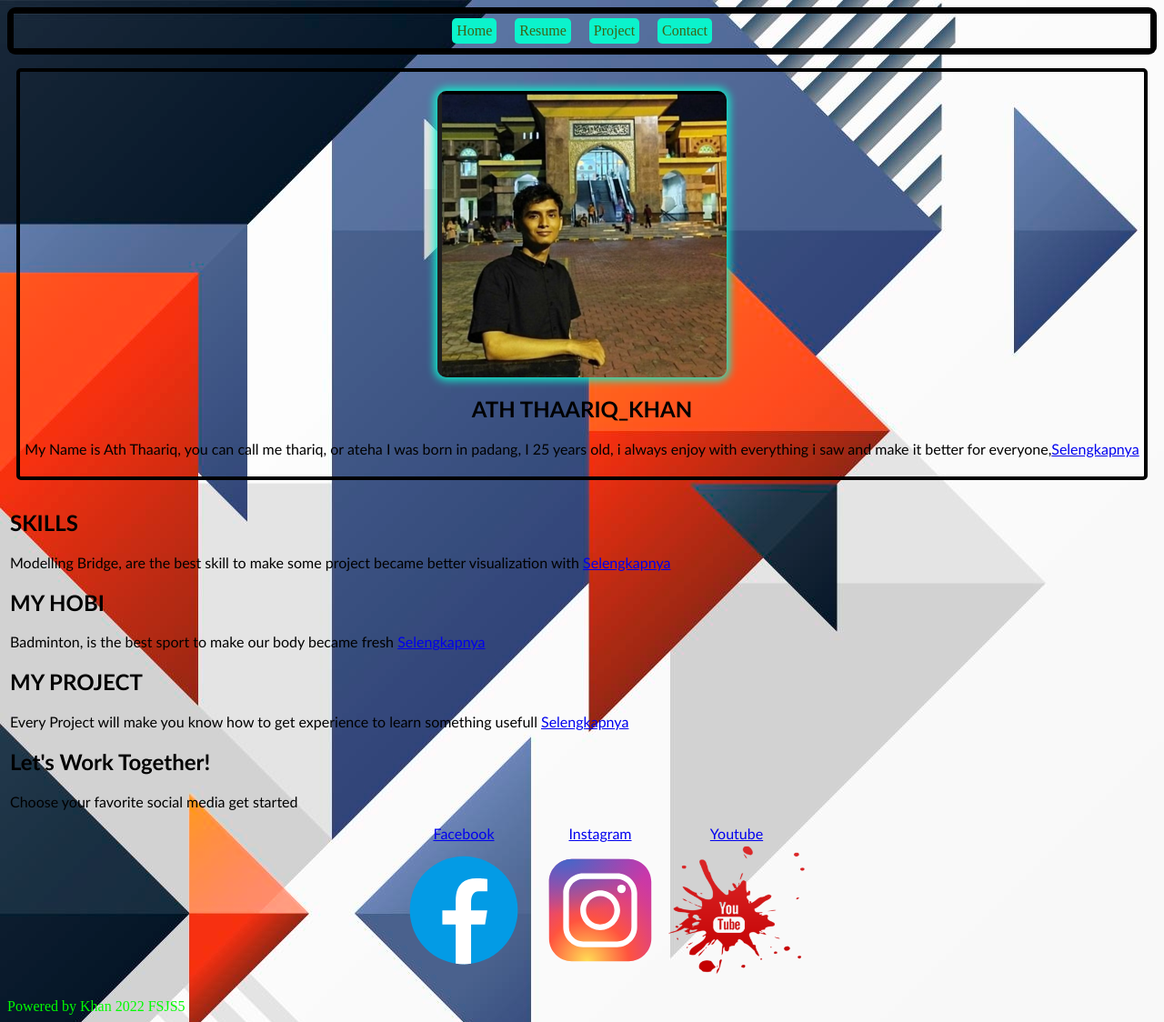
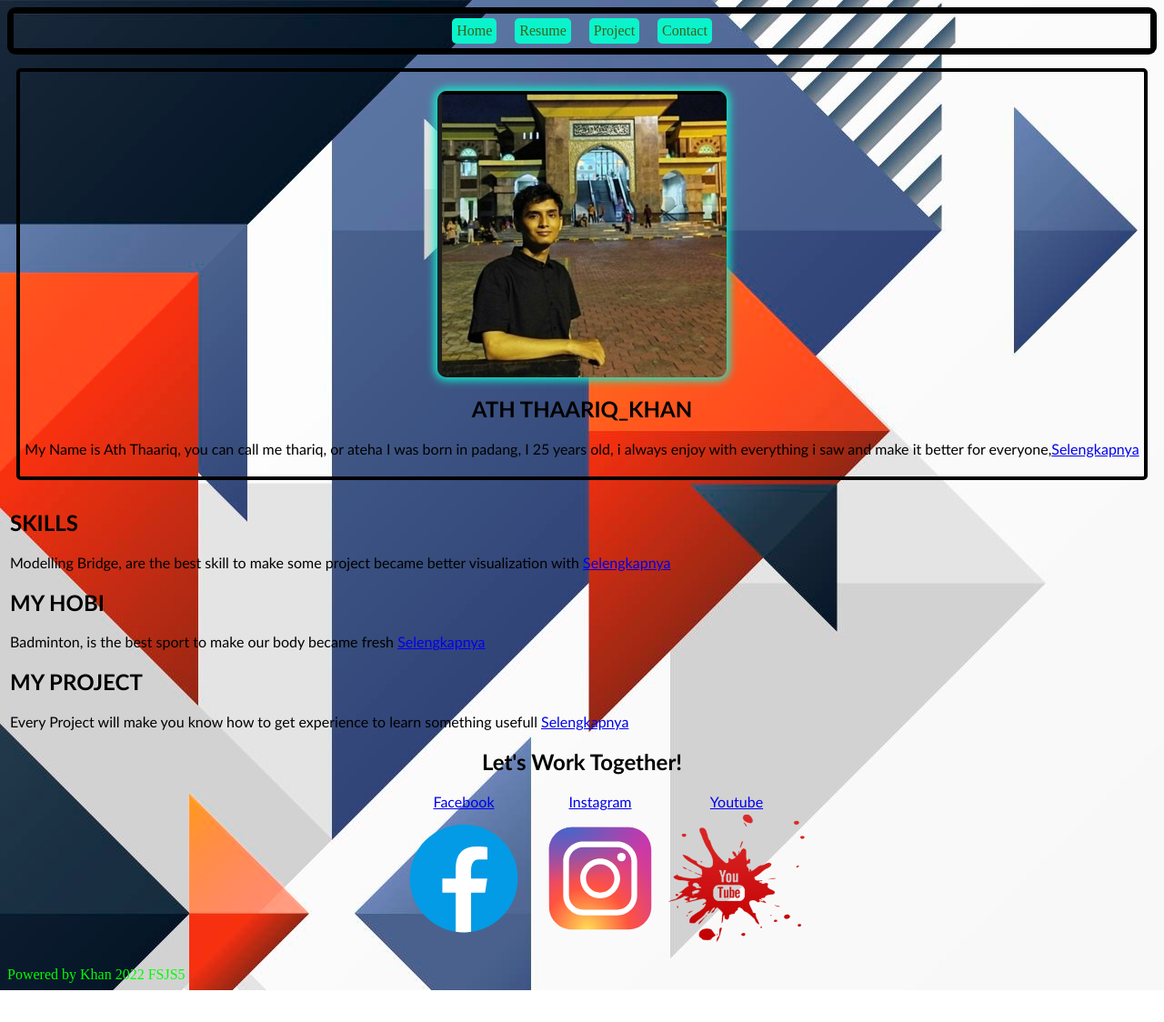
Before and after one commit to khansola/fsjs-5, a plain HTML site: page index.html in a window 1280 px wide. Shown: the whole page at 91% size. After the commit the page ends 1089 px from the top, so only its background shows below. Drawn offline with Linux system fonts and the light colour scheme.

Commit message:
Assignment1_final

```diff
--- a/index.html
+++ b/index.html
@@ -66,8 +66,7 @@
         </div>
 
         <section id="contact">
-            <h2>Let's Work Together!</h2>
-            <p>Choose your favorite social media get started</p>
+            <h2 class="contact2">Let's Work Together!</h2>
             <ul>
                 <li id="Facebook">
                     <a href="https://mobile.facebook.com/ath.thariq.96?eav=AfYsocC_-k7qH0lf8NfnRXoukDPDwccKoHYeG2gtB_VJdwRX6ssMUFFJhYupMoG9IZw&paipv=0"
--- a/style.scss
+++ b/style.scss
@@ -43,6 +43,7 @@ body {
 
         padding: 3px;
         font-family: 'Gill Sans', 'Gill Sans MT', Calibri, 'Trebuchet MS', sans-serif;
+
         .artikel-parent {
             .artikel1 {
                 display: flex;
@@ -60,7 +61,6 @@ body {
                         display: flex;
                         justify-content: center;
                         align-items: center;
-
 
 
                         .foto2 {
@@ -105,6 +105,7 @@ body {
                         justify-content: center;
                     }
 
+
                 }
             }
         }
@@ -114,6 +115,10 @@ body {
         ul {
             display: flex;
             justify-content: center;
+        }
+
+        h2 {
+            text-align: center;
         }
 
         li {
```
Also changed, not shown: Assets/Image/685-6854970_react-logo-png.png (deleted), Assets/Image/Mendaki.jpg (deleted), Assets/Image/bg1.jpg (deleted), Assets/Image/bg2.jpg (deleted), style.css, 2 other files.
